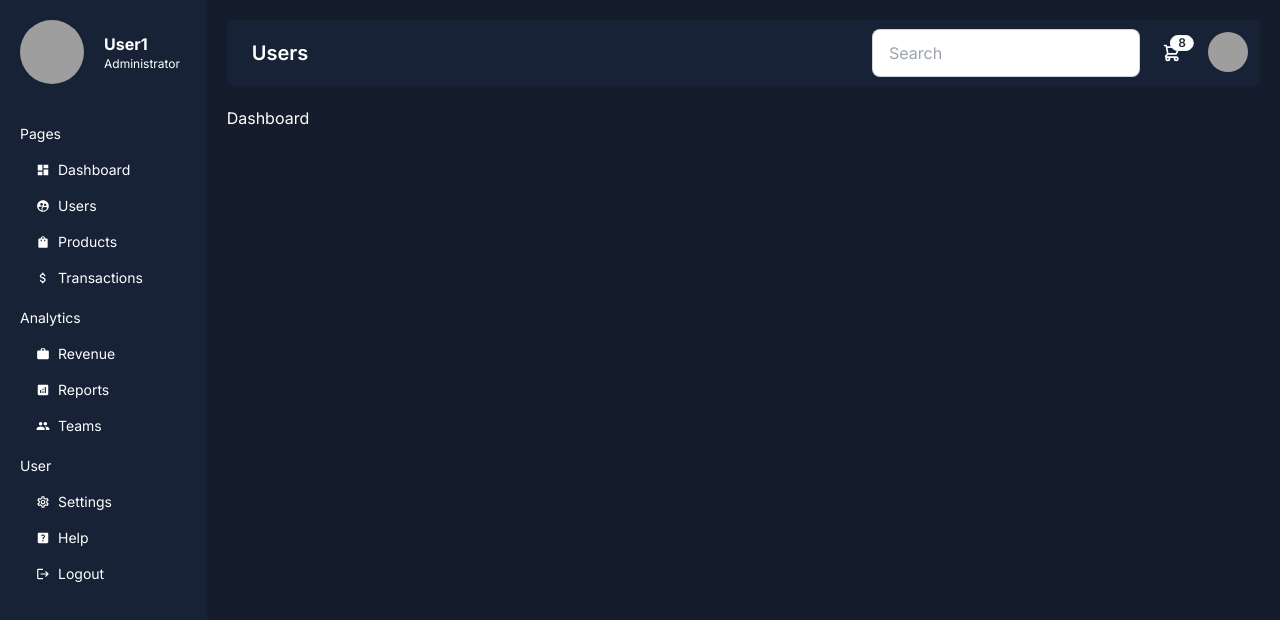
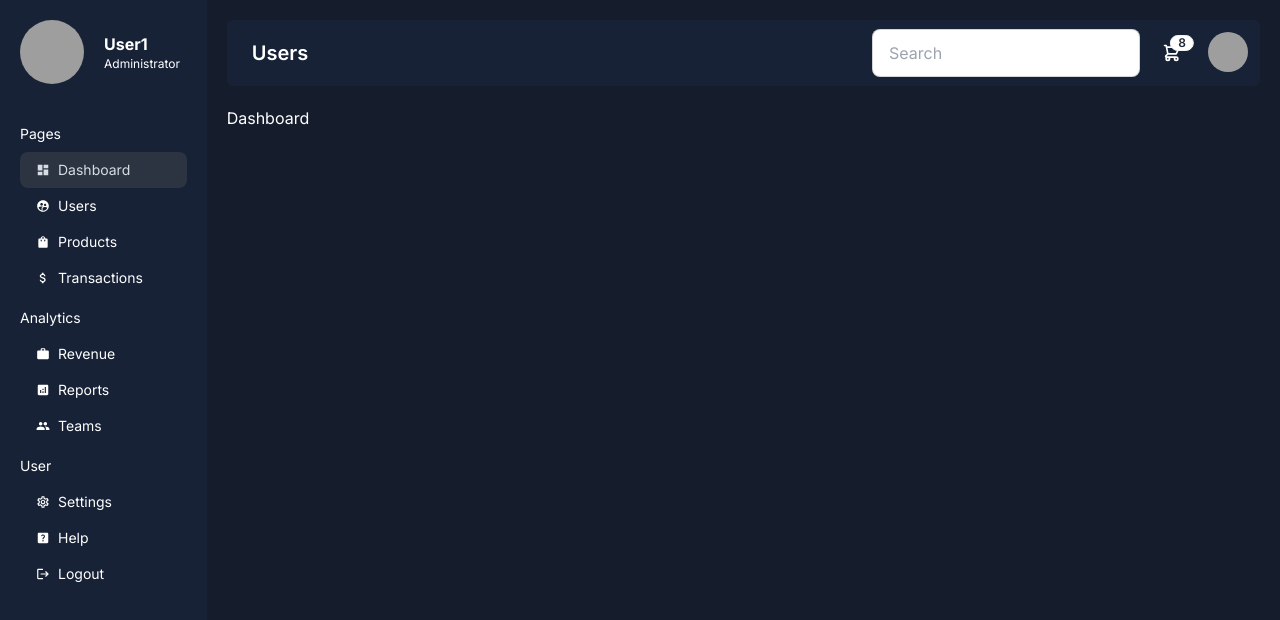
Before and after one commit to arbor0711/next-dashboard, a Next.js app: page /dashboard in a window 1280 px wide. Shown: the top 620 px of the page. Built offline with nearby package versions, Linux system fonts and the light colour scheme; grey boxes are pictures that could not be loaded.

Commit message:
Add active class with usePathname hook

```diff
--- a/app/components/MenuLink.tsx
+++ b/app/components/MenuLink.tsx
@@ -1,4 +1,7 @@
+"use client";
+
 import Link from "next/link";
+import { usePathname } from "next/navigation";
 import React from "react";
 interface Props {
   item: {
@@ -8,9 +11,12 @@ interface Props {
   };
 }
 const MenuLink = ({ item }: Props) => {
+  const pathName = usePathname();
+  const activeMenu = pathName === item.path ? "active" : "";
+
   return (
     <>
-      <Link href={item.path} className="active:bg-blue-600">
+      <Link href={item.path} className={activeMenu}>
         {item.icon}
         {item.title}
       </Link>
```
